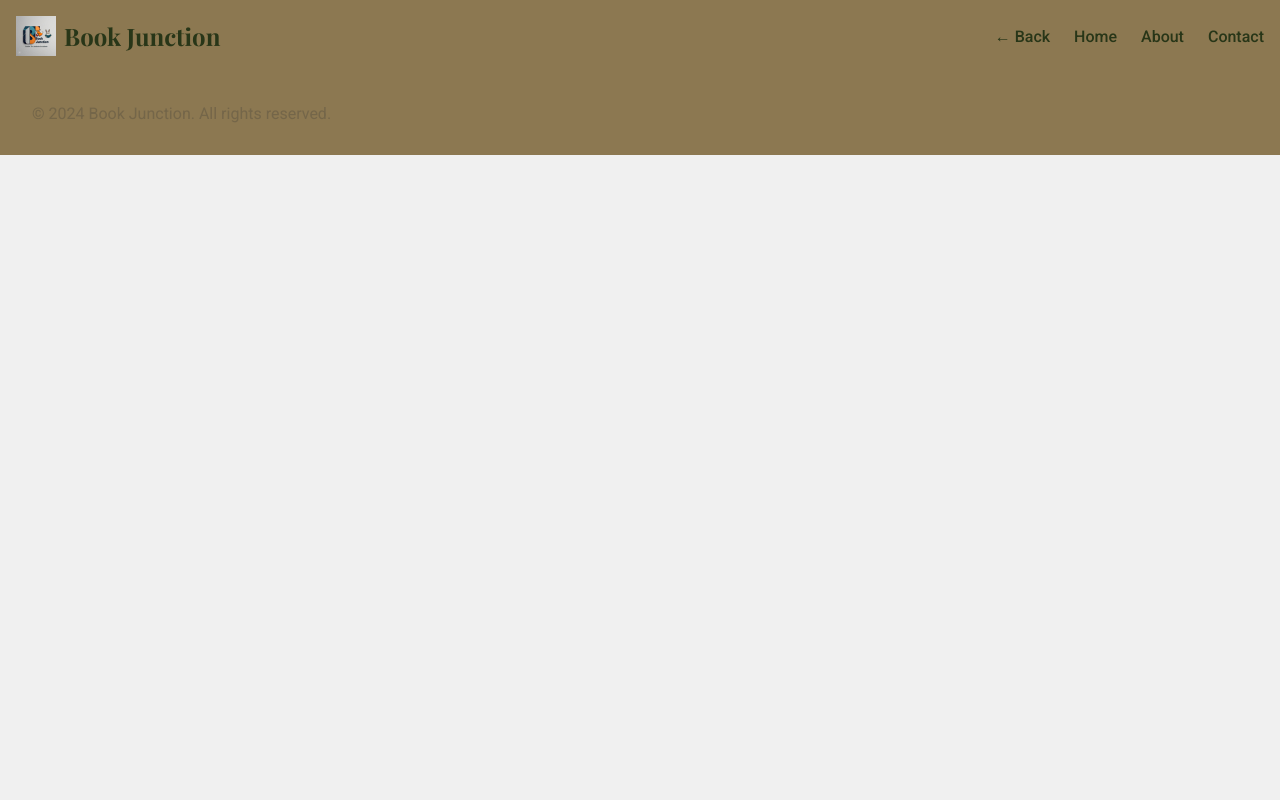
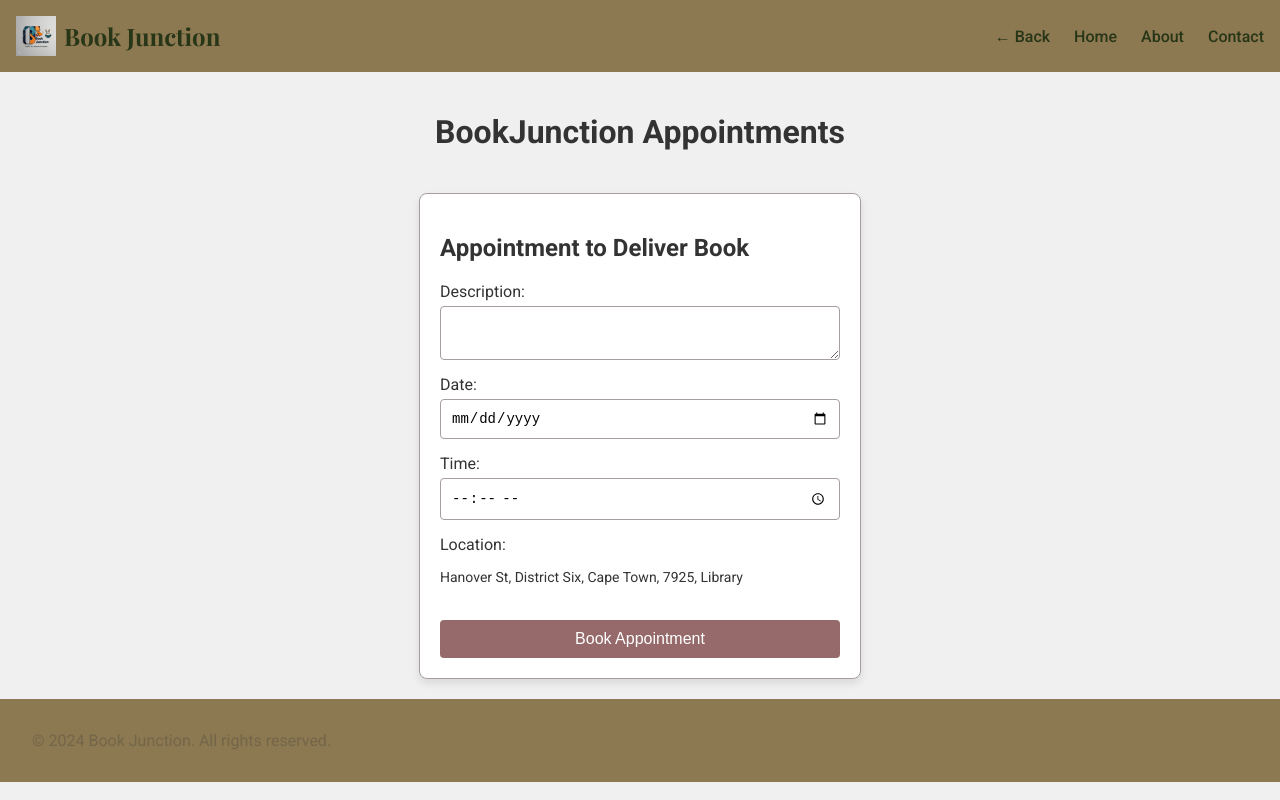
Before and after one commit to Magwaza22/book-app, a Vue app: page /seller-appointment in a window 1280 px wide. Built offline with nearby package versions, Linux system fonts and the light colour scheme.

Commit message:
Changes on SellerAppointment

```diff
--- a/src/views/SellerAppointment.vue
+++ b/src/views/SellerAppointment.vue
@@ -1,5 +1,41 @@
 <template>
+  <div class="container">
+    <h1>BookJunction Appointments</h1>
 
+    <!-- Appointment Form for Delivery -->
+    <div class="appointment-form">
+      <h2>Appointment to Deliver Book</h2>
+      <form @submit.prevent="bookAppointment" class="form">
+        <input type="hidden" v-model="form.bookID" value="12345">
+        <input type="hidden" v-model="form.userID" value="67890">
+        <div class="form-group">
+          <label for="description">Description:</label>
+          <textarea id="description" v-model="form.description"></textarea>
+        </div>
+        <div class="form-group">
+          <label for="date">Date:</label>
+          <input type="date" id="date" v-model="form.date">
+        </div>
+        <div class="form-group">
+          <label for="time">Time:</label>
+          <input type="time" id="time" v-model="form.time">
+        </div>
+        <div class="form-group">
+          <label>Location:</label>
+          <p>{{ form.location }}</p> <!-- Display static address -->
+        </div>
+        <button type="submit" class="submit-btn">Book Appointment</button>
+      </form>
+    </div>
+
+    <!-- Pop-up Modal -->
+    <div v-if="showPopup" class="popup">
+      <div class="popup-content">
+        <span class="close-btn" @click="closePopup">&times;</span>
+        <p>{{ popupMessage }}</p>
+      </div>
+    </div>
+  </div>
 </template>
 
 <script>
```
